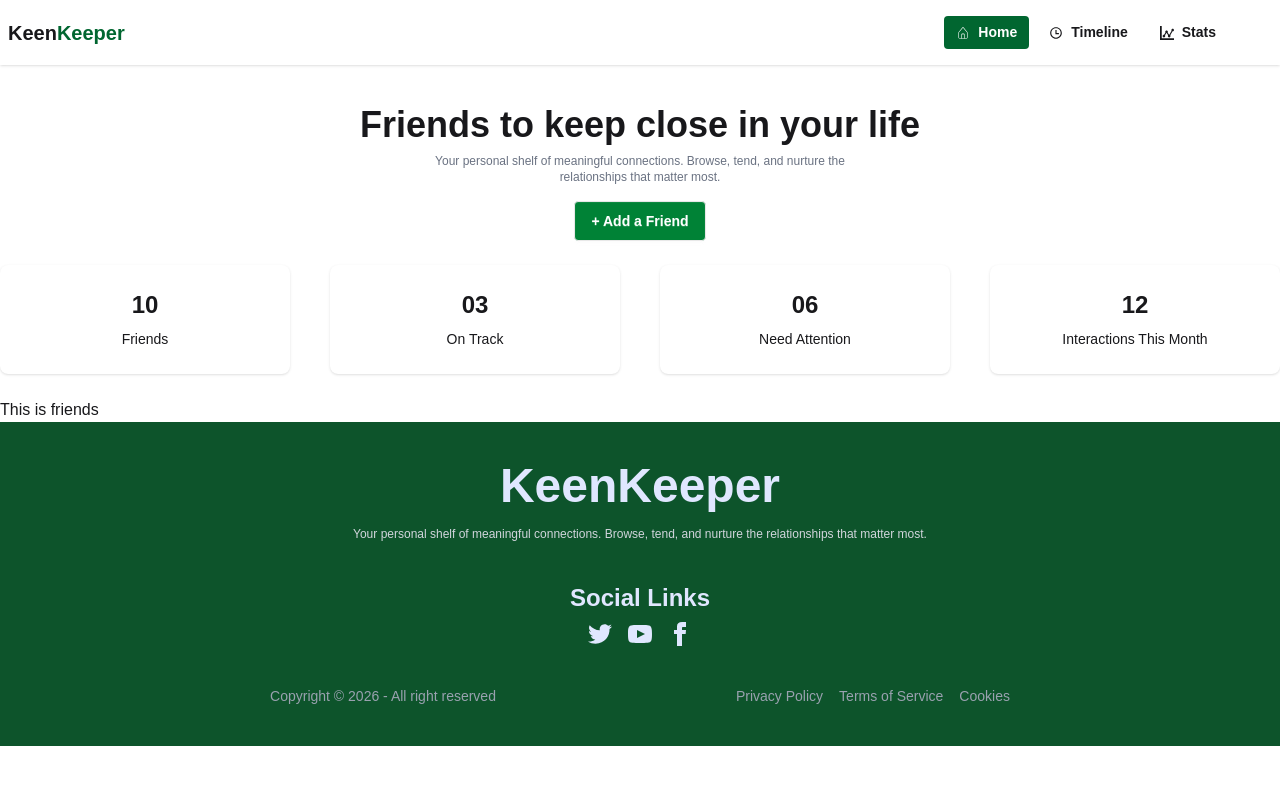
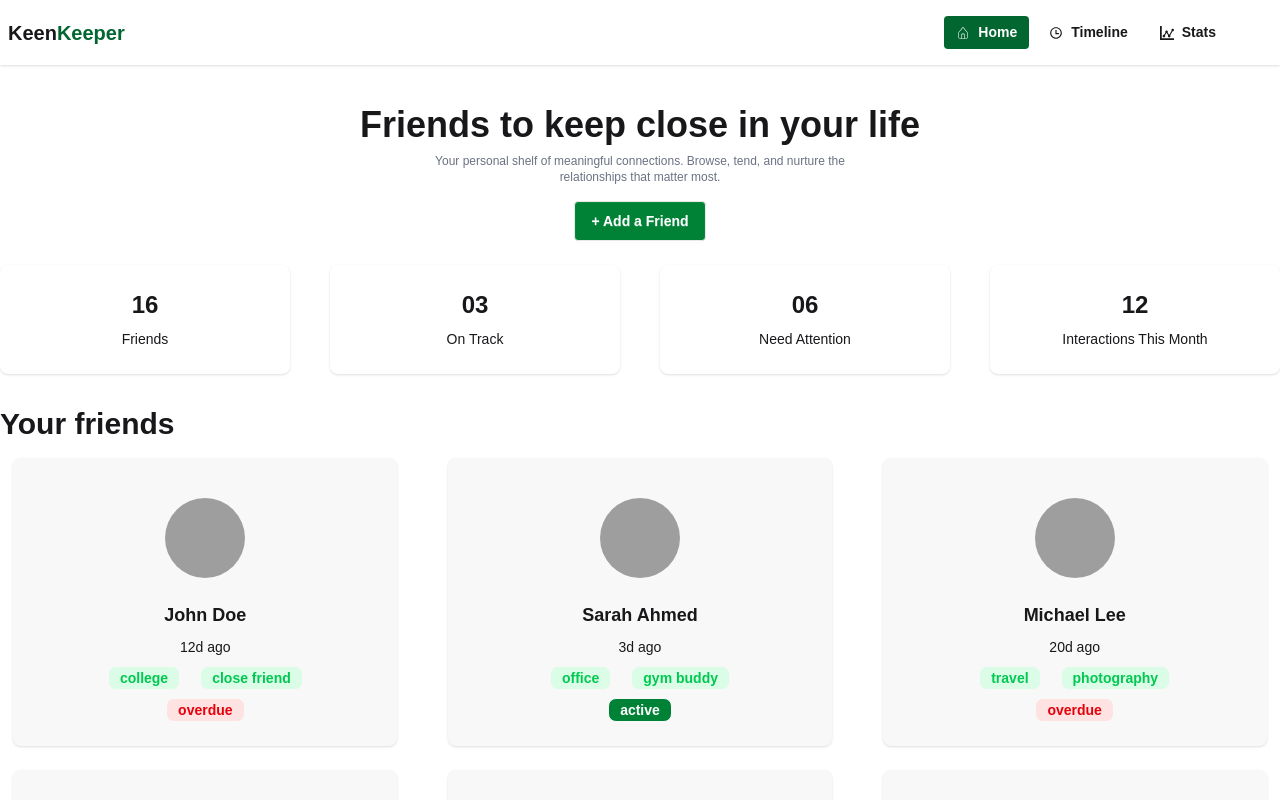
Before and after one commit to probillal/a7-keen-keeper, a React (Vite) app: page / in a window 1280 px wide. Shown: the top 800 px of the page. Built offline with nearby package versions, Linux system fonts and the light colour scheme; grey boxes are pictures that could not be loaded.

Commit message:
Create dynamic friend cards with fetched data

```diff
--- /dev/null
+++ b/src/Components/Friend/Friend.jsx
@@ -0,0 +1,43 @@
+const Friend = ({ friend }) => {
+  const { picture, name, days_since_contact, status, tags } = friend;
+  return (
+    <div>
+      <div className="card bg-base-200 w-96 shadow-sm">
+        <figure className="px-10 pt-10">
+          <img src={picture} alt="Shoes" className="rounded-full w-20 h-20" />
+        </figure>
+        <div className="card-body items-center text-center">
+          <h2 className="card-title">{name}</h2>
+          <p>{days_since_contact}d ago</p>
+          <div className="flex gap-5">
+            {tags.map((tag, index) => (
+              <div
+                key={index}
+                className="badge text-green-500 bg-green-100 font-semibold"
+              >
+                {tag}
+              </div>
+            ))}
+          </div>
+          <div className="card-actions">
+            <h2
+              className={`badge font-semibold
+    ${
+      status === "active"
+        ? "bg-green-700 text-white"
+        : status === "pending"
+          ? "bg-yellow-100 text-yellow-600"
+          : "bg-red-100 text-red-600"
+    }
+  `}
+            >
+              {status}
+            </h2>
+          </div>
+        </div>
+      </div>
+    </div>
+  );
+};
+
+export default Friend;
--- a/src/Components/HomePages/Cards.jsx
+++ b/src/Components/HomePages/Cards.jsx
@@ -3,7 +3,7 @@
     <div className="container mx-auto grid grid-cols-2 md:grid-cols-4 gap-5 lg:gap-10 my-6">
       <div className="card bg-base-100 shadow-sm">
         <div className="card-body text-center">
-          <h2 className="text-2xl font-bold">10</h2>
+          <h2 className="text-2xl font-bold">16</h2>
           <p>Friends</p>
         </div>
       </div>
--- a/src/Components/HomePages/Friends.jsx
+++ b/src/Components/HomePages/Friends.jsx
@@ -1,17 +1,27 @@
-import { useEffect } from "react";
+import { useEffect, useState } from "react";
+import Friend from "../Friend/Friend";
 
 const Friends = () => {
+  const [friends, setFriends] = useState([]);
   useEffect(() => {
     const fetchFriends = async () => {
       const res = await fetch("/friends.json");
       const data = await res.json();
       console.log(data);
+      setFriends(data);
     };
     fetchFriends();
   }, []);
+
+  console.log("friends", friends);
   return (
-    <div>
-      <h2>This is friends</h2>
+    <div className="container mx-auto my-8">
+      <h2 className="text-3xl font-bold mb-4">Your friends</h2>
+      <div className="grid grid-cols-1 md:grid-cols-2 justify-items-center lg:grid-cols-3 gap-4 lg:gap-6">
+        {friends.map((friend) => (
+          <Friend key={friend.id} friend={friend}></Friend>
+        ))}
+      </div>
     </div>
   );
 };
```
